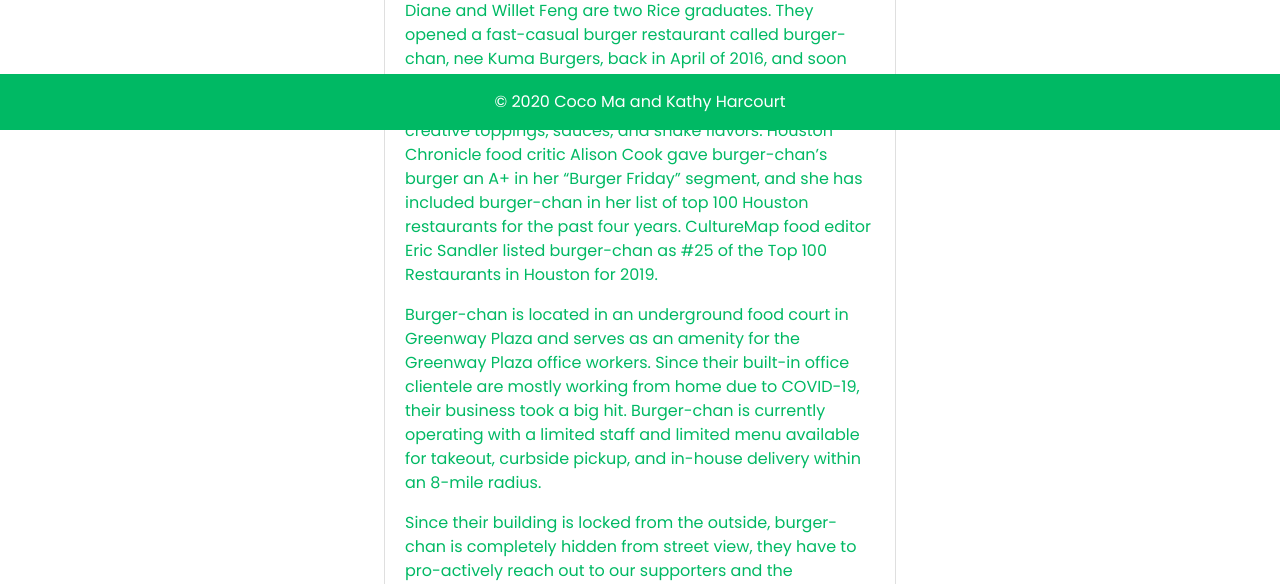
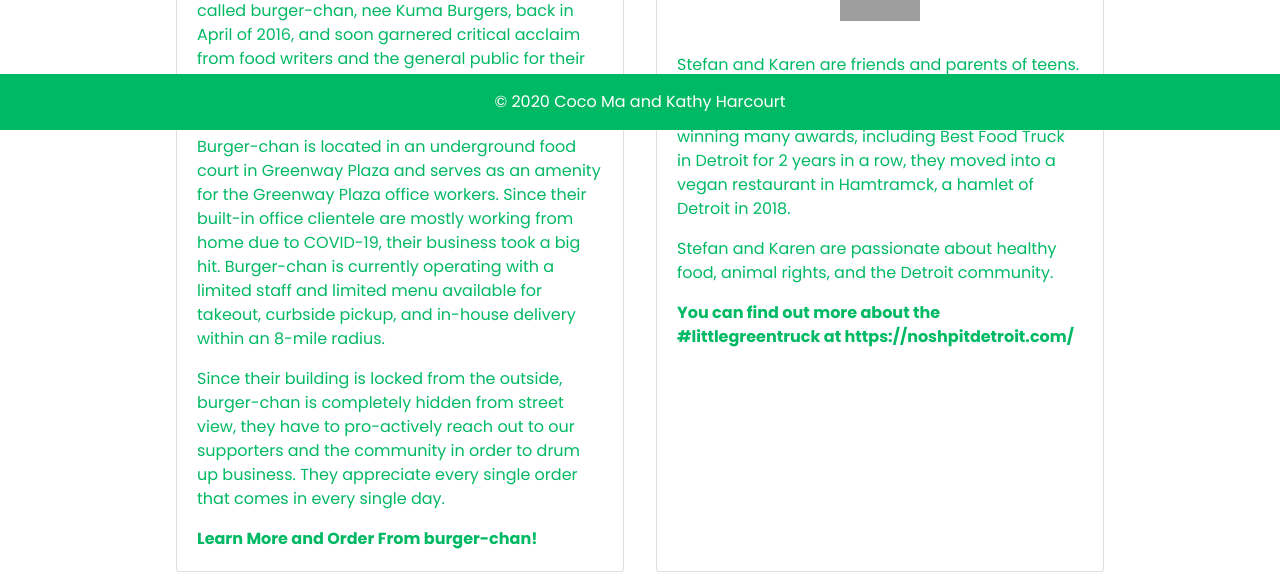
Before and after one commit to eschum/formedstaff, a Flask app: page /partners in a window 1280 px wide. Shown: the part 670-1254 px from the top of the page. Run offline with Flask 2, Linux system fonts and the light colour scheme; some libraries are stand-ins or nearby versions; grey boxes are pictures that could not be loaded.

Commit message:
Added partner #3. Added in new card styling.

```diff
--- a/static/style.css
+++ b/static/style.css
@@ -225,7 +225,7 @@ thead {
 
 .mycard {
     margin: 1em;
-    max-width: 32rem;
+    max-width: 28rem;
 }
 
 /*media query*/
--- a/templates/partners.html
+++ b/templates/partners.html
@@ -47,20 +47,18 @@
         </div>
         <!-- Experiment with a new formatting for the partners section -->
         <div class="d-flex flex-wrap justify-content-center">
+            <!-- Card 1 -->
             <div class="card mycard">
                 <img class="card-img-top"
                     src="../static/images/BC1.jpg"
-                    width="50%"
+
                     alt="burger chan image">
                 <div class="card-body">
                     <!-- <h5 class="card-title">burger-chan</h5> -->
-                    <a href="http://www.burgerchanhtx.com/"><img class="" width="200" height="56" src="../static/images/BCL.jpg"></i></a>
+                    <a href="http://www.burgerchanhtx.com/"><img class="d-block mx-auto" width="200" height="56" src="../static/images/BCL.jpg"></i></a>
                     <p class="card-text">Diane and Willet Feng are two Rice graduates. They opened a fast-casual burger restaurant
                         called burger-chan, nee Kuma Burgers, back in April of 2016, and soon garnered critical acclaim from food writers
                         and the general public for their umami-forward burgers and creative toppings, sauces, and shake flavors.
-                        Houston Chronicle food critic Alison Cook gave burger-chan’s burger an A+ in her “Burger Friday” segment, and she
-                        has included burger-chan in her list of top 100 Houston restaurants for the past four years.  CultureMap food editor
-                        Eric Sandler listed burger-chan as #25 of the Top 100 Restaurants in Houston for 2019.
                     </p>
                     <p class="card-text">Burger-chan is located in an underground food court in Greenway Plaza and serves as an amenity
                         for the Greenway Plaza office workers.  Since their built-in office clientele are mostly working from home due to COVID-19,
@@ -74,33 +72,27 @@
                     <b><a href="http://www.burgerchanhtx.com/" class="stretched-link">Learn More and Order From burger-chan!</a></b>
                 </div>
             </div>
+            <!-- Card 2 -->
+            <div class="card mycard">
+                <img class="card-img-top"
+                    src="../static/images/NPO2.jpg"
 
-
-        </div>
-
-        <div class="container-fluid padding partner">
-        <div class="row mb-2">
-            <!--Parter #1-->
-            <div class="col-12">
-                <div class="row no-gutters border rounded overflow-hidden mb-4 shadow-sm h-md-250 position-relative mg">
-                    <div class="col-lg-6 my-auto">
-                            <a href="http://www.burgerchanhtx.com/"><img class="" width="200" height="56" src="../static/images/BCL.jpg"></i></a>
-                            <p class="card-text mb-auto">Diane and Willet Feng are two Rice graduates. They opened a fast-casual burger restaurant called burger-chan, nee Kuma Burgers, back in April of 2016, and soon garnered critical acclaim from food writers and the general public for their umami-forward burgers and creative toppings, sauces, and shake flavors.  Houston Chronicle food critic Alison Cook gave burger-chan’s burger an A+ in her “Burger Friday” segment, and she has included burger-chan in her list of top 100 Houston restaurants for the past four years.  CultureMap food editor Eric Sandler listed burger-chan as #25 of the Top 100 Restaurants in Houston for 2019.</p>
-                            <br>
-
-                            </div>
-                            <!-- Images Display -->
-                            <div class="col-lg-6 d-block my-auto mx-auto text-center">
-                                <img class="partner-img d-block mx-auto my-auto" width="80%" height="80%" src="../static/images/BC1.jpg"><title>Placeholder</title></img>
-                            </div>
-
-                        <div class="col my-auto"><p class="card-text mb-auto">Burger-chan is located in an underground food court in Greenway Plaza and serves as an amenity for the Greenway Plaza office workers.  Since their built-in office clientele are mostly working from home due to COVID-19, their business took a big hit.  Burger-chan is currently operating with a limited staff and limited menu available for takeout, curbside pickup, and in-house delivery within an 8-mile radius.</p>
-
-                    <p>Since their building is locked from the outside, burger-chan is completely hidden from street view, they have to pro-actively reach out to our supporters and the community in order to drum up business.  They appreciate every single order that comes in every single day.</p>
-                    <b><a href="http://www.burgerchanhtx.com/" class="stretched-link">Learn More and Order From burger-chan!</a></b>
-                </div>
+                    alt="Nosh Pit Detroit image">
+                <div class="card-body">
+                    <!-- <h5 class="card-title">burger-chan</h5> -->
+                    <div class="padding"></div>
+                    <a href="https://noshpitdetroit.com/"><img class="d-block mx-auto" width="80" height="94" src="../static/images/NPL.png"></i></a>
+                    <div class="padding"></div>
+                    <p class="card-text">Stefan and Karen are friends and parents of teens. They started a vegetarian food truck in 2016 after changing
+                         from careers in other fields. After winning many awards, including Best Food Truck in Detroit for 2 years in a row, they moved
+                         into a vegan restaurant in Hamtramck, a hamlet of Detroit in 2018.
+                    </p>
+                    <p class="card-text">Stefan and Karen are passionate about healthy food, animal rights, and the Detroit community.
+                    </p>
+                    <b><a href="https://noshpitdetroit.com/" class="stretched-link">You can find out more about the #littlegreentruck at https://noshpitdetroit.com/</a></b>
                 </div>
             </div>
+        </div>
 
             <!--Parter #1-->
             <div class="col-12">
```
